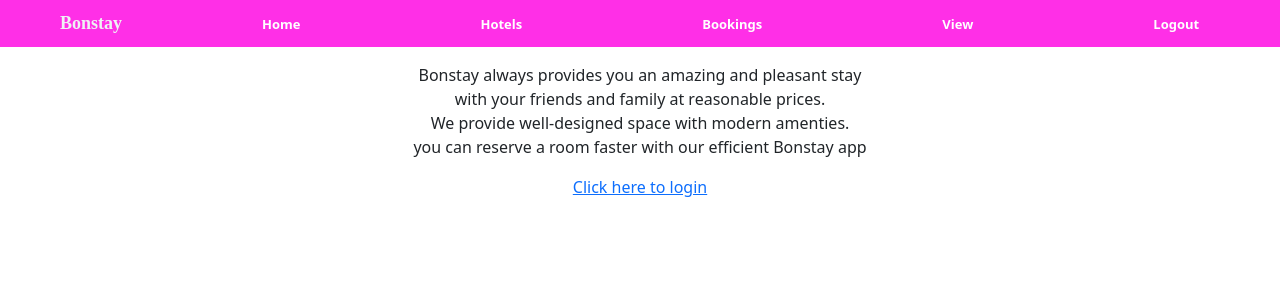
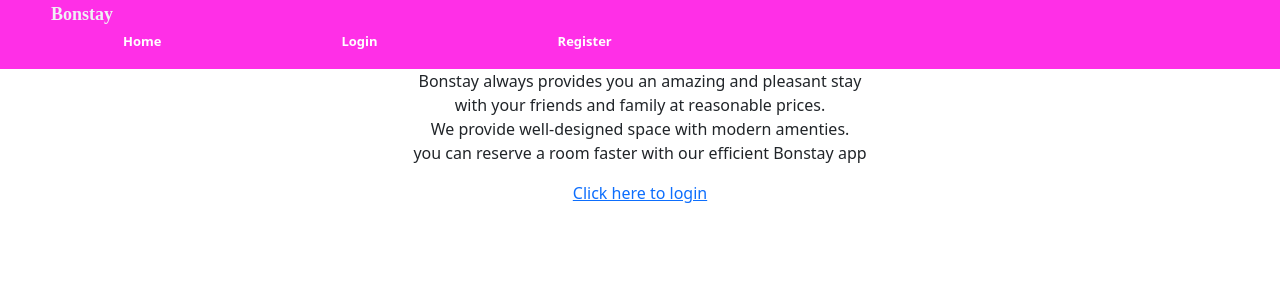
Before and after one commit to karnati-reddy/myapp, a React (Create React App) app: page / in a window 1280 px wide. Shown: the top 300 px of the page. Built offline with nearby package versions, Linux system fonts and the light colour scheme.

Commit message:
Bonstay-Changes

```diff
--- a/package.json
+++ b/package.json
@@ -3,6 +3,9 @@
   "version": "0.1.0",
   "private": true,
   "dependencies": {
+    "@emotion/react": "^11.13.3",
+    "@emotion/styled": "^11.13.0",
+    "@mui/material": "^6.1.4",
     "@testing-library/jest-dom": "^5.17.0",
     "@testing-library/react": "^13.4.0",
     "@testing-library/user-event": "^13.5.0",
--- a/src/BonStayLex/App.css
+++ b/src/BonStayLex/App.css
@@ -1,6 +1,6 @@
 .menu{
     background-color: rgb(255, 47, 231);
-    padding: 10px;
+    padding: 1px;
 }
 .menu li{
     display: inline;
--- a/src/BonStayLex/App.js
+++ b/src/BonStayLex/App.js
@@ -19,12 +19,12 @@ import HomeP from './HomeP';
 const App = () => {
     const [isLoggedIn, setIsLoggedIn] = useState(false);
     const navigate = useNavigate();
-    const id=useParams()
+    // const { id } = useParams();
 
     useEffect(() => {
         // Check if the user is logged in on initial render
         const token = sessionStorage.getItem('id');
-        if (id) {
+        if (token) {
             setIsLoggedIn(true);
         }
     }, []);
@@ -36,31 +36,34 @@ const App = () => {
     };
 
     return (
-        <div>
-            <div className='App'></div>
-            <ul className='menu'>
-                {isLoggedIn && (
-                    <>
-                        <li><NavLink to="/homep">Home</NavLink></li>
+
+        <div className='App'>
+            <div className='menu'>
+                {isLoggedIn ? (
+                    <ul>
+                        <li><NavLink to="/dashboard">Dashboard</NavLink></li>
                         <li><NavLink to="/hotels">Hotels</NavLink></li>
                         <li><NavLink to="/bookings">Bookings</NavLink></li>
                         <li><NavLink to="/view">View</NavLink></li>
-                        <li><NavLink to="/login" onClick={handleLogout}>Logout</NavLink></li>
-                    </>
-                )}
-                {!isLoggedIn && (
-                    <>
+                        <li><NavLink to="/" onClick={handleLogout}>Logout</NavLink></li>
+                    </ul>
+                ) : (
+                    <ul>
+
                         <li><NavLink to="/">Home</NavLink></li>
                         <li><NavLink to="/login">Login</NavLink></li>
                         <li><NavLink to="/register">Register</NavLink></li>
-                    </>
+
+                    </ul>
                 )}
-            </ul>
+            </div>
 
             <Routes>
                 <Route index path="/" element={<Home />} />
                 <Route path="/register" element={<RegistrationPage />} />
                 <Route path="/login" element={<Login setIsLoggedIn={setIsLoggedIn} navigate={navigate} />} />
+                {isLoggedIn && (
+                    <>
                         <Route path="/bookroom" element={<BookARoom />} />
                         <Route path="/bookroom/:id" element={<BookARoom />} />
                         <Route path="/hotels/:id/bookroom/:id" element={<BookARoom />} />
@@ -73,11 +76,16 @@ const App = () => {
                         <Route path="/reschedule/:id" element={<ReSchedule />} />
                         <Route path="/bookings" element={<Bookings />} />
                         <Route path="/getallusers" element={<GetAllUsers />} />
-                <Route path='/homep' element={<HomeP />} />
+                        <Route path='/dashboard' element={<HomeP />} />
                         <Route path="*" element={<PageNotFound />} />
+                    </>
+                )}
+
             </Routes>
         </div>
+
+
     );
 };
 
-export default App;
+export default App
--- a/src/BonStayLex/HomeP.js
+++ b/src/BonStayLex/HomeP.js
@@ -1,8 +1,32 @@
-import React from 'react'
+import axios from 'axios';
+import React, { useEffect, useState } from 'react'
 
 const HomeP = () => {
+    const [user, setUser] = useState({Name: ""}); // Initialize user to null to avoid displaying an empty name
+
+    useEffect(() => {
+        const fetchUser = async () => {
+            try {
+                // Replace with your actual API endpoint that retrieves user data
+                const response = await axios.get(`http://localhost:4000/users/${user.Name}`); // Placeholder ID
+                setUser(response.data);
+            } catch (error) {
+                console.error(error);
+                // Handle error gracefully, e.g., display an error message to the user
+            }
+        };
+
+        fetchUser();
+    }, []);
+
     return (
         <div >
+
+            {user ? ( // Conditionally render the welcome message only if user is not null
+                <h2>Welcome, {user.Name}!</h2>
+            ) : (
+                <h2>Loading user information...</h2>
+            )}
 
             <p className='home'>
                 Bonstay always provides you an amazing and pleasant stay<br />
@@ -39,8 +63,8 @@ const HomeP = () => {
             </p>
             <h2>Contact Us</h2>
             <p>
-                Email: queries@bonstay.com <br/>
-                Phone: +91 9191919191 <br/>
+                Email: queries@bonstay.com <br />
+                Phone: +91 9191919191 <br />
                 Address: 90/1A, Kochi, Kerala
             </p>
 
--- a/src/BonStayLex/Hotels.js
+++ b/src/BonStayLex/Hotels.js
@@ -162,7 +162,8 @@ const Hotels = () => {
                                         <br/>
                                         <button
                                             className="btn btn-primary me-2"
-                                            onClick={() => navigate(`/login?hotelId=${hotel.id}`)} // Pass hotel ID as query parameter
+                                            // onClick={() => navigate(`/login?hotelId=${hotel.id}`)} // Pass hotel ID as query parameter
+                                            onClick={() => navigate(`/bookroom/:id=${hotel.id}`)}
                                         >
                                             Book a Room
                                         </button>
--- a/src/BonStayLex/Login.js
+++ b/src/BonStayLex/Login.js
@@ -3,7 +3,7 @@ import { useEffect, useState } from "react";
 import { Link, useNavigate } from "react-router-dom";
 import Hotels from "./Hotels";
 
-const Login = (params) => {
+const Login = ({ setIsLoggedIn }) => {
     const [id, setId] = useState('');
     const [password, setPassword] = useState('');
     // const [isLoginEnabled, setIsLoginEnabled] = useState(false); // State to control login button
@@ -11,7 +11,7 @@ const Login = (params) => {
     const [error, setErrors] = useState("")
     const navigate = useNavigate("")
     // const params = useNavigate()
-    let {ids}=params;
+    // let {ids}=params;
     const [hotels, setHotels] = useState([]);
 
     // const checkUserExistence = async () => {
@@ -64,7 +64,10 @@ const Login = (params) => {
                 let udata = response.data;
                 if (udata.password === password) {
                     // navigate(`/bookroom/` + id )
-                    navigate(`/hotels/:id/bookroom/:id` + id)
+                    // navigate(`/hotels/:id/bookroom/:id` + id)
+                    sessionStorage.setItem('id', id);
+                    setIsLoggedIn(true);
+                    navigate(`/dashboard`)
                     console.log("login success :" + id);
                     setSuccess("Login successfully :" + id)
                 }
@@ -93,6 +96,4 @@ const Login = (params) => {
         </form>
     );
 }
-export default Login;
-// Path: src/BonStayLex/Hotels.js
-// Compare this snippet from src/index.js:
+export default Login
```
Also changed, not shown: src/BonStayLex/Logout.js (+24 -24 lines), 1 other file (tests, documents, lock files or other folders). Lines whose indentation alone changed are shown as unchanged.
